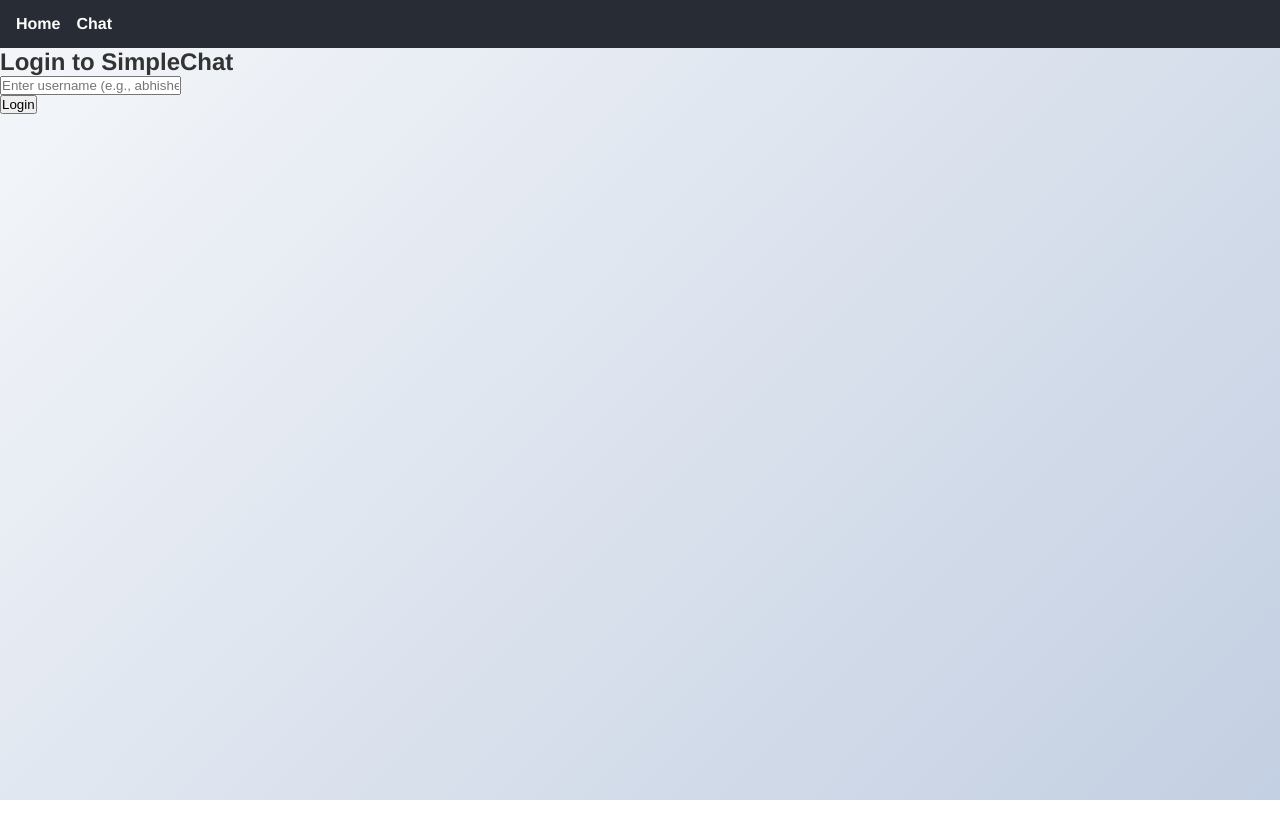
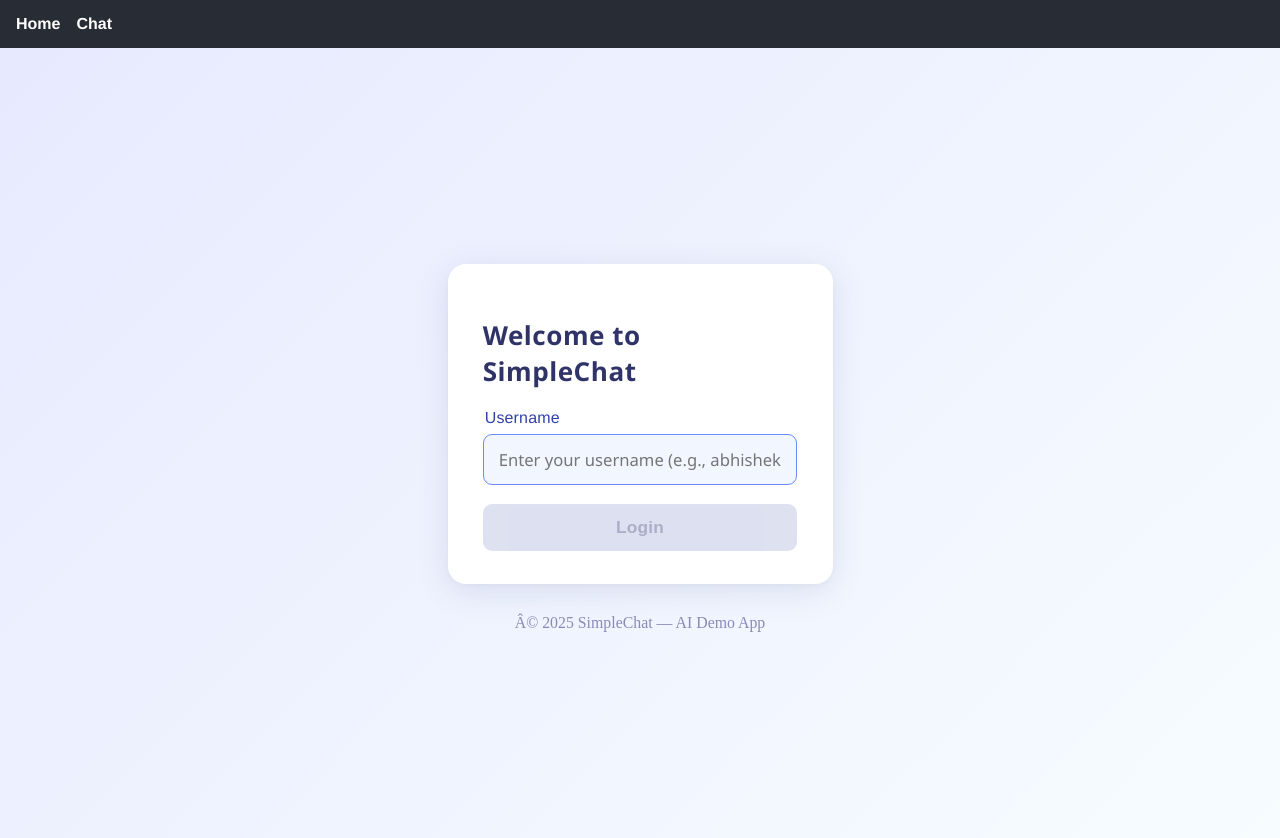
Before and after one commit to invaderskywalker/astra_go, a React (Vite) app in the folder frontend/: page /login in a window 1280 px wide. Shown: the top 838 px of the page. Before the commit the page ends 800 px from the top, so only its background shows below. Built offline with nearby package versions, Linux system fonts and the light colour scheme.

Commit message:
agent-did::update_ui_screen

```diff
--- a/frontend/src/pages/Login.tsx
+++ b/frontend/src/pages/Login.tsx
@@ -2,6 +2,7 @@
 import { useState } from "react";
 import { useNavigate } from "react-router-dom";
 import { login as apiLogin } from "../api";
+import "../styles/login.css";
 
 interface LoginProps {
   onLogin: (token: string, userId: number) => void;
@@ -34,23 +35,29 @@
   };
 
   return (
-    <div className="login-container">
-      <h2>Login to SimpleChat</h2>
-      <form onSubmit={handleLogin}>
-        <div>
+    <div className="login-outer-bg">
+      <div className="login-card">
+        <h2 className="login-title">Welcome to SimpleChat</h2>
+        <form className="login-form" onSubmit={handleLogin} autoComplete="off">
+          <label htmlFor="username" className="login-label">Username</label>
           <input
+            id="username"
+            className="login-input"
             type="text"
             value={username}
             onChange={(e) => setUsername(e.target.value)}
-            placeholder="Enter username (e.g., abhishek)"
+            placeholder="Enter your username (e.g., abhishek)"
             disabled={loading}
+            autoFocus
+            autoComplete="username"
           />
-        </div>
-        {error && <p style={{ color: "red" }}>{error}</p>}
-        <button type="submit" disabled={loading}>
-          {loading ? "Logging in..." : "Login"}
-        </button>
-      </form>
+          {error && <div className="login-error" role="alert">{error}</div>}
+          <button className="login-btn" type="submit" disabled={loading || !username.trim()}>
+            {loading ? <span className="login-loader"></span> : "Login"}
+          </button>
+        </form>
+      </div>
+      <footer className="login-footer">Â© {new Date().getFullYear()} SimpleChat &mdash; AI Demo App</footer>
     </div>
   );
 }
--- /dev/null
+++ b/frontend/src/styles/login.css
@@ -0,0 +1,144 @@
+/* Modern, minimal login screen styles */
+.login-outer-bg {
+  min-height: 100vh;
+  width: 100vw;
+  background: linear-gradient(135deg,#e7eafe 0%,#f7fcff 100%);
+  display: flex;
+  align-items: center;
+  justify-content: center;
+  flex-direction: column;
+}
+
+.login-card {
+  background: #fff;
+  border-radius: 18px;
+  box-shadow: 0 7px 32px rgba(51, 74, 130, 0.13), 0 1.5px 4px rgba(99,99,110,0.04);
+  padding: 2.7em 2.2em 2.1em 2.2em;
+  min-width: 340px;
+  width: 98vw;
+  max-width: 385px;
+  display: flex;
+  flex-direction: column;
+  align-items: center;
+  margin-bottom: 26px;
+}
+.login-title {
+  font-size: 1.63em;
+  letter-spacing: .02em;
+  font-weight: 700;
+  color: #2f3367;
+  margin-bottom: 20px;
+  margin-top: 10px;
+  font-family: 'Poppins', 'Segoe UI', sans-serif;
+}
+
+.login-form {
+  display: flex;
+  flex-direction: column;
+  width: 100%;
+}
+
+.login-label {
+  font-size: 1em;
+  font-weight: 500;
+  color: #3041a8;
+  margin-bottom: 7px;
+  margin-left: 2px;
+  letter-spacing: .01em;
+}
+
+.login-input {
+  padding: 13px 15px;
+  font-size: 1.04em;
+  border-radius: 9px;
+  border: 1.5px solid #d3d6e9;
+  background: #f6f8fc;
+  font-family: 'Poppins', 'Segoe UI', sans-serif;
+  margin-bottom: 6px;
+  transition: border .18s;
+  font-weight: 400;
+}
+.login-input:focus {
+  outline: none;
+  border-color: #6b8afe;
+  background: #f2f6ff;
+}
+.login-btn {
+  margin-top: 13px;
+  padding: 13px 0;
+  border-radius: 9px;
+  background: linear-gradient(90deg, #4568f7 30%, #6067e3 100%);
+  font-weight: 600;
+  color: #fff;
+  font-size: 1.08em;
+  border: none;
+  cursor: pointer;
+  box-shadow: 0px 3px 18px rgba(110,130,230,0.07);
+  letter-spacing: .01em;
+  transition: background .17s, box-shadow .13s;
+  width: 100%;
+  min-width: 110px;
+}
+.login-btn:disabled {
+  opacity: 0.65;
+  background: #ccd1e9;
+  color: #7e84aa;
+  cursor: not-allowed;
+  box-shadow: none;
+}
+.login-btn:not(:disabled):hover {
+  background: linear-gradient(90deg,#3541b6 15%,#4f51f1 100%);
+  box-shadow: 0 10px 24px rgba(19,48,220,0.08);
+}
+
+.login-error {
+  color: #ff3762;
+  background: #fff1f6;
+  border-radius: 7px;
+  padding: 7px 12px;
+  font-size: 0.96em;
+  margin-top: 5px;
+  margin-bottom: 3px;
+  letter-spacing: .01em;
+  text-align: left;
+  border: 1px solid #ffd0e0;
+  font-weight: 500;
+  animation: error-in 0.18s cubic-bezier(.62, 1, .67, 1.5);
+}
+@keyframes error-in {from {opacity: 0; transform: translateY(-7px);} to {opacity:1; transform: none;}}
+
+.login-loader {
+  display: inline-block;
+  width: 19px;
+  height: 19px;
+  border: 2.3px solid #4568f7;
+  border-top: 2.3px solid #d3d6e9;
+  border-radius: 50%;
+  animation: spin-l 0.77s linear infinite;
+  vertical-align: middle;
+}
+@keyframes spin-l {100%{transform:rotate(360deg);}}
+
+.login-footer {
+  text-align: center;
+  color: #888bb4;
+  font-size: 0.991em;
+  margin-top: 4px;
+  font-family: 'Poppins';
+}
+
+@media (max-width: 499px) {
+  .login-card {
+    padding: 2.1em 0.8em 1.2em 0.8em;
+    min-width: unset;
+    max-width: 96vw;
+    border-radius: 9px;
+  }
+  .login-title {
+    font-size: 1.13em;
+  }
+  .login-btn {
+    font-size: 1em;
+    padding: 11px 0;
+  }
+}
--- a/frontend/src/utils/chatUtils.ts
+++ b/frontend/src/utils/chatUtils.ts
@@ -58,7 +58,7 @@
 
 export function getCurrentTime(): string {
   const now = new Date();
-  return now.toLocaleTimeString([], { hour: "2-digit", minute: "2-digit" });
+  return now.toLocaleTimeString([], { hour: "2-digit", minute: "2-digit", second: "2-digit" });
 }
 
 // Scrolls a ref to bottom smoothly if supported
```
